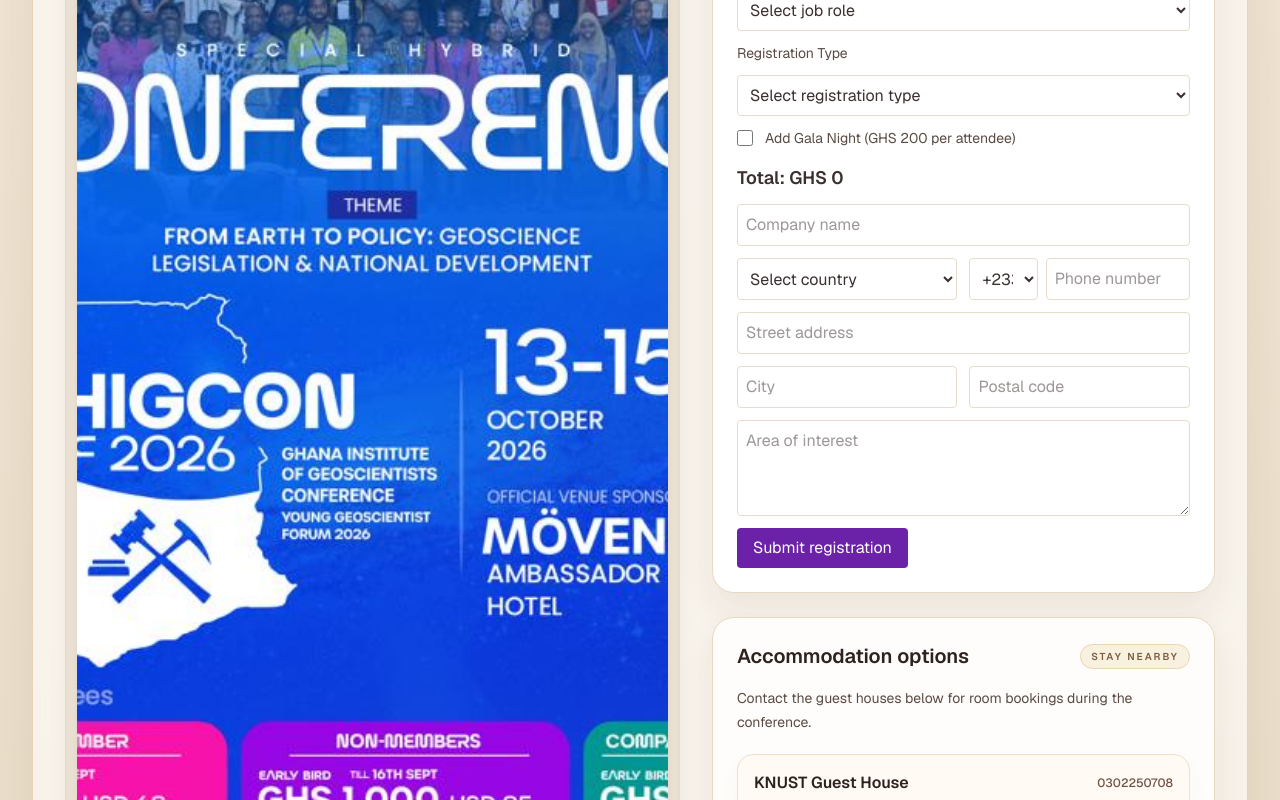
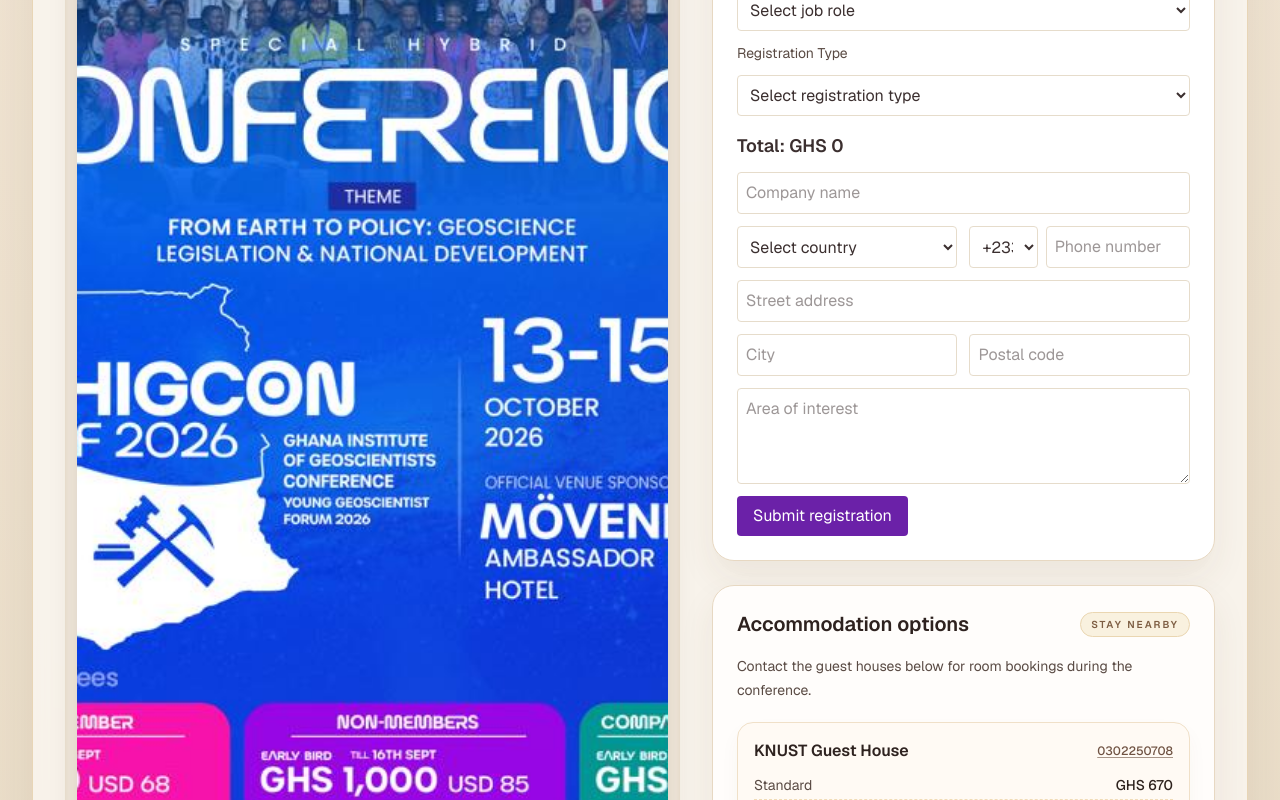
Before and after one commit to claudioussamuel/ghigcon-2026, a Next.js app: page / in a window 1280 px wide. Shown: the part 320-1120 px from the top of the page. Built offline with nearby package versions, Linux system fonts and the light colour scheme.

Commit message:
add call and other staff

```diff
--- a/app/components/RegistrationForm.tsx
+++ b/app/components/RegistrationForm.tsx
@@ -223,7 +223,6 @@
   postalCode: string;
   areaOfInterest: string;
   registrationType: string;
-  galaNight: boolean;
   amount: number;
   attendees: CompanyAttendee[];
 };
@@ -252,7 +251,6 @@
     postalCode: "",
     areaOfInterest: "",
     registrationType: "",
-    galaNight: false,
     amount: 0,
     attendees: [emptyAttendee()],
   });
@@ -304,14 +302,13 @@
     }));
   }
 
-  function getCompanyTotal(attendees: CompanyAttendee[], galaNight: boolean, registrationType: string) {
+  function getCompanyTotal(attendees: CompanyAttendee[], registrationType: string) {
     if (registrationType === "company_group") {
       const count = Math.max(attendees.length, 1);
-      return 900 * count + (galaNight ? 200 * count : 0);
+      return 900 * count;
     }
 
-    const base = basePrices[registrationType] || 0;
-    return base + (galaNight ? 200 : 0);
+    return basePrices[registrationType] || 0;
   }
 
   function addAttendee() {
@@ -320,7 +317,7 @@
       return {
         ...s,
         attendees: nextAttendees,
-        amount: getCompanyTotal(nextAttendees, s.galaNight, s.registrationType),
+        amount: getCompanyTotal(nextAttendees, s.registrationType),
       };
     });
   }
@@ -332,7 +329,7 @@
     setForm((s) => ({
       ...s,
       attendees: nextAttendees,
-      amount: getCompanyTotal(nextAttendees, s.galaNight, s.registrationType),
+      amount: getCompanyTotal(nextAttendees, s.registrationType),
     }));
   }
 
@@ -380,7 +377,6 @@
         postalCode: "",
         areaOfInterest: "",
         registrationType: "",
-        galaNight: false,
         amount: 0,
         attendees: [emptyAttendee()],
       });
@@ -562,7 +558,7 @@
           const val = e.target.value;
           const nextCount = val === "company_group" ? Math.max(form.attendees.length, 1) : 1;
           const base = basePrices[val] || 0;
-          const total = base * nextCount + (form.galaNight ? 200 * nextCount : 0);
+          const total = base * nextCount;
           update("registrationType", val);
           update("amount", total);
           if (val === "company_group" && form.attendees.length === 0) {
@@ -651,22 +647,6 @@
           </div>
         </div>
       )}
-
-      <div className="flex items-center gap-3">
-        <input
-          id="gala"
-          type="checkbox"
-          checked={form.galaNight}
-          onChange={(e) => {
-            const checked = e.target.checked;
-            update("galaNight", checked);
-            const total = getCompanyTotal(form.attendees, checked, form.registrationType);
-            update("amount", total);
-          }}
-          className="h-4 w-4"
-        />
-        <label htmlFor="gala" className="text-sm text-[#5a4b44]">Add Gala Night (GHS 200 per attendee)</label>
-      </div>
 
       <div className="mt-1 text-lg font-semibold text-[#3b2f2f]">Total: GHS {form.amount}</div>
 
--- a/app/page.tsx
+++ b/app/page.tsx
@@ -99,7 +99,13 @@
                     >
                       <div className="flex items-center justify-between gap-3">
                         <p className="font-semibold text-[#2e221f]">{hotel.name}</p>
-                        <span className="text-xs font-medium text-[#6f5242]">{hotel.phone}</span>
+                        <a
+                          href={`tel:${hotel.phone}`}
+                          className="text-xs font-medium text-[#6f5242] underline decoration-[#6f5242]/60 underline-offset-2"
+                          aria-label={`Call ${hotel.name}`}
+                        >
+                          {hotel.phone}
+                        </a>
                       </div>
 
                       <ul className="mt-3 space-y-1.5 text-sm text-[#5a4b44]">
```
